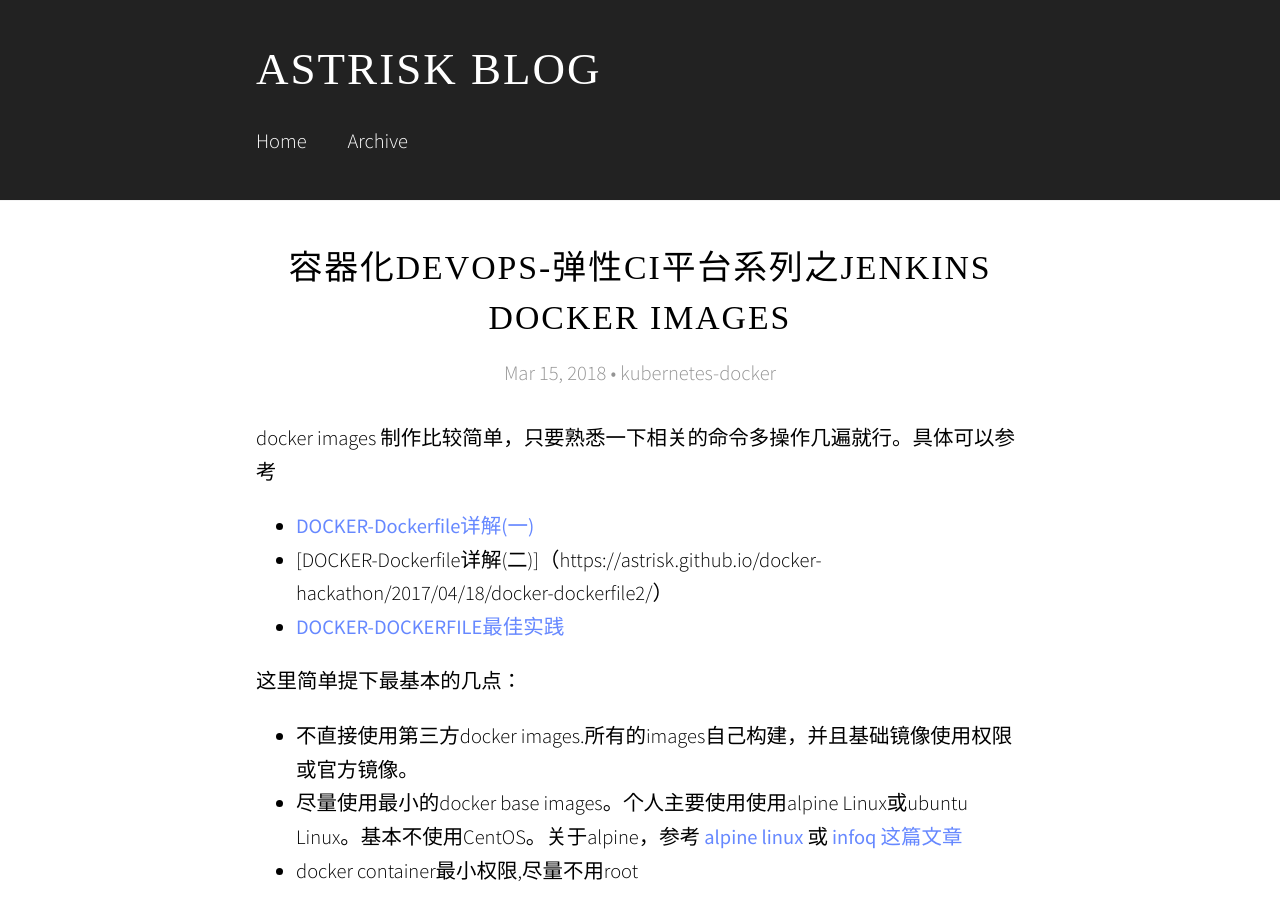
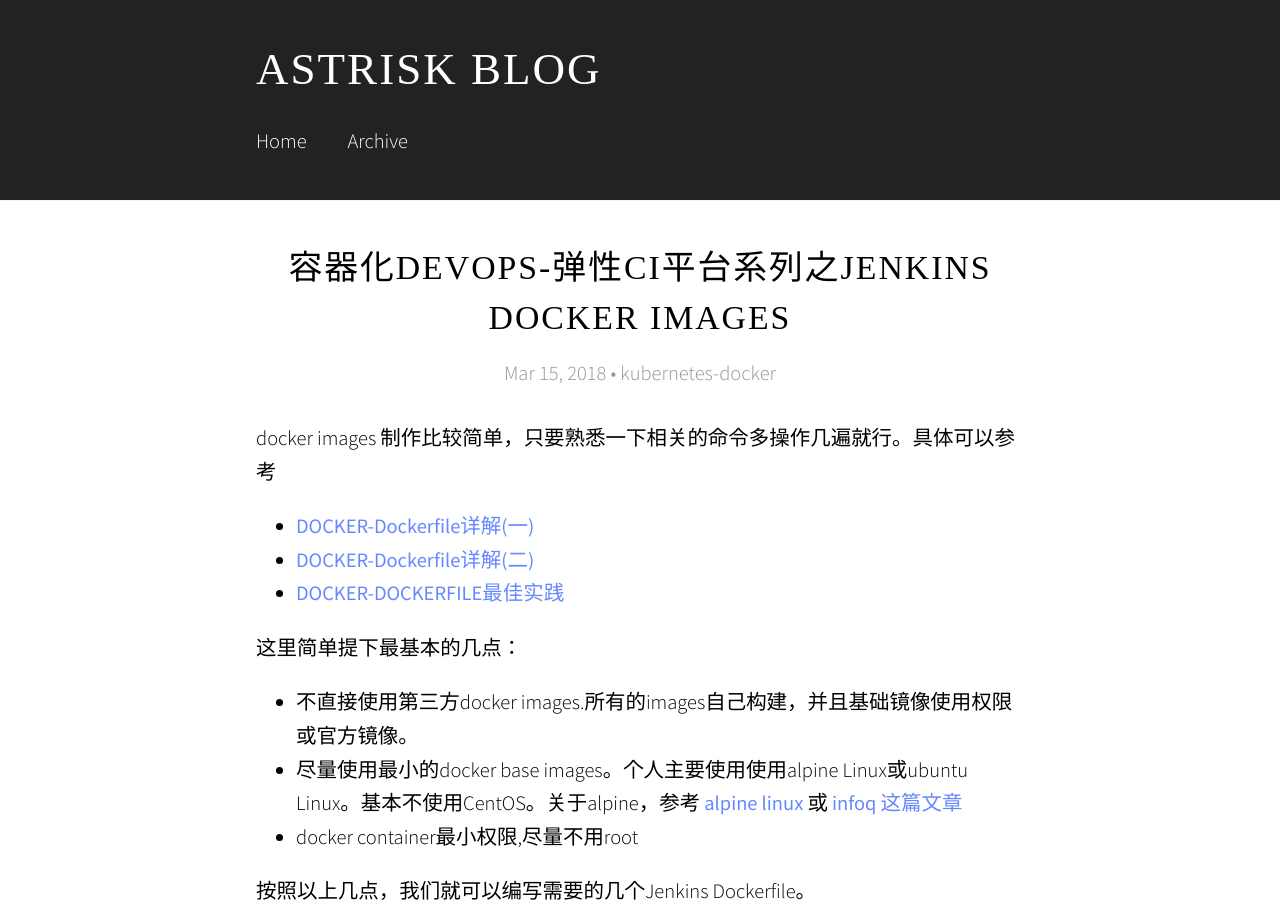
Before and after one commit to astrisk/astrisk.github.io, a Jekyll site: the page built from _posts/2018-03-15-docker-devops-jenkins images.md, in a window 1280 px wide and 900 px high. Built offline with Jekyll 4.4.1, drawn with Linux system fonts in a browser that asks for light colours; some web fonts are replaced.

Commit message:
括号修改，不显示链接

```diff
--- a/_posts/2018-03-15-docker-devops-jenkins images.md
+++ b/_posts/2018-03-15-docker-devops-jenkins images.md
@@ -6,7 +6,7 @@
 
 docker images 制作比较简单，只要熟悉一下相关的命令多操作几遍就行。具体可以参考
 - [DOCKER-Dockerfile详解(一)](https://astrisk.github.io/docker-hackathon/2017/04/17/docker-dockerfile/)
-- [DOCKER-Dockerfile详解(二)]（https://astrisk.github.io/docker-hackathon/2017/04/18/docker-dockerfile2/）
+- [DOCKER-Dockerfile详解(二)](https://astrisk.github.io/docker-hackathon/2017/04/18/docker-dockerfile2/)
 - [DOCKER-DOCKERFILE最佳实践](https://astrisk.github.io/docker-hackathon/2017/04/21/dockerfile-bestpractices/)
 
 这里简单提下最基本的几点：
```
